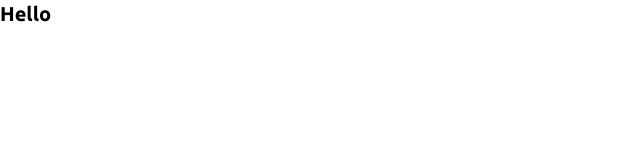
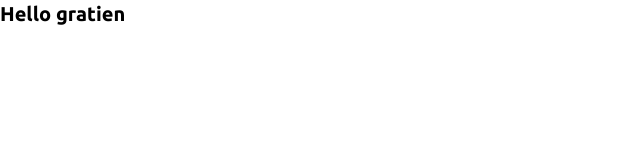
Before and after one commit to itsgratien/next-note, a Next.js app: page / in a window 1280 px wide. Shown: the top 160 px of the page, without its empty margins (0-640 px from the left). Built offline with nearby package versions, Linux system fonts and the light colour scheme.

Commit message:
setup eslint and prettier

```diff
--- a/package.json
+++ b/package.json
@@ -18,7 +18,9 @@
     "autoprefixer": "^10.3.1",
     "eslint": "7.32.0",
     "eslint-config-next": "11.1.0",
+    "eslint-config-prettier": "8.3.0",
     "postcss": "^8.3.6",
+    "prettier": "2.3.2",
     "tailwindcss": "^2.2.7",
     "typescript": "4.3.5"
   }
--- /dev/null
+++ b/src/components/Layout/Layout.tsx
@@ -0,0 +1,18 @@
+import React, { FC } from 'react'
+import Head from 'next/head'
+
+const Layout: FC = (props) => {
+  const { children } = props
+
+  return (
+    <>
+      <Head>
+        <title>Next Note</title>
+        <meta name="description" content="Group your information in note" />
+        <link rel="icon" href="/favicon.ico" />
+      </Head>
+      {children}
+    </>
+  )
+}
+export default Layout
--- /dev/null
+++ b/src/components/Layout/index.ts
@@ -0,0 +1,3 @@
+import Layout from './Layout';
+
+export { Layout };
--- /dev/null
+++ b/src/components/index.ts
@@ -0,0 +1 @@
+export * from './Layout';
--- a/src/pages/index.tsx
+++ b/src/pages/index.tsx
@@ -1,20 +1,14 @@
+import React from 'react'
 import type { NextPage } from 'next'
-import Head from 'next/head'
-import styles from '../styles/Home.module.css'
+import { Layout } from 'src/components'
 
 const Home: NextPage = () => {
   return (
-    <div>
-      <Head>
-        <title>Create Next App</title>
-        <meta name="description" content="Generated by create next app" />
-        <link rel="icon" href="/favicon.ico" />
-      </Head>
+    <Layout>
       <div className="container mx-auto">
-        <span className="text-xl font-bold">Hello</span>
+        <span className="text-xl font-bold">Hello gratien</span>
       </div>
-
-    </div>
+    </Layout>
   )
 }
 
```
Also changed, not shown: .eslintrc.json, .prettierrc.json (added), 2 other files (tests, documents, lock files or other folders).
